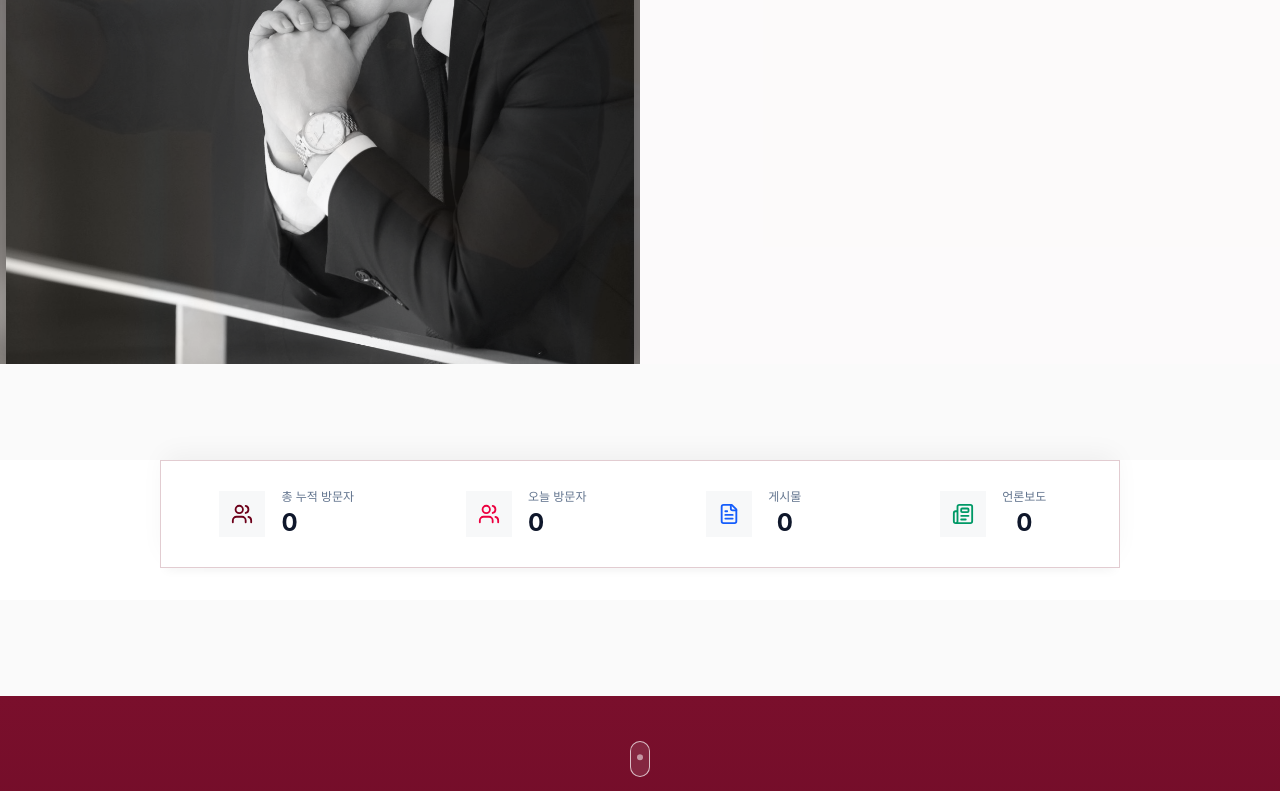
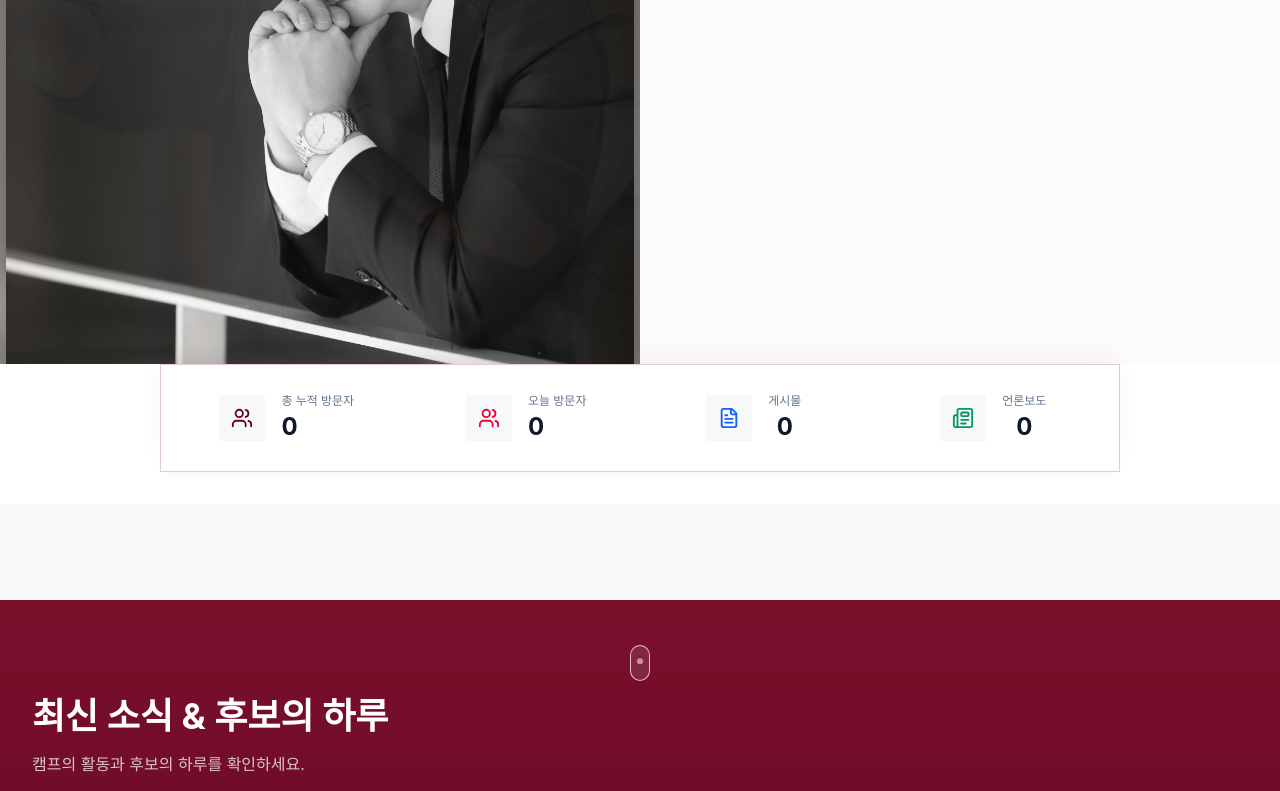
Before and after one commit to incheon6455-crypto/leehj_edu, a React (Vite) app: page / in a window 1280 px wide. Shown: the part 516-1307 px from the top of the page. Built offline with nearby package versions, Linux system fonts and the light colour scheme; no server answers; the database is empty.

Commit message:
Remove desktop gap between hero and KPI sections

```diff
--- a/src/pages/Home.tsx
+++ b/src/pages/Home.tsx
@@ -491,7 +491,7 @@ export default function Home() {
         </div>
       </section>
 
-      <section className="hidden lg:block bg-white pb-8">
+      <section className="hidden lg:block lg:-mt-24 bg-white pb-8">
         <div className="max-w-5xl mx-auto px-4 sm:px-6 lg:px-8">
           <KPISection />
         </div>
```
